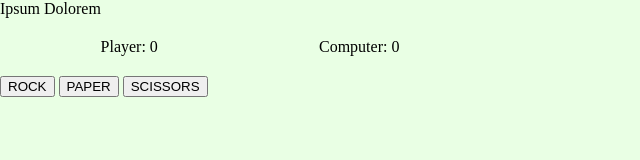
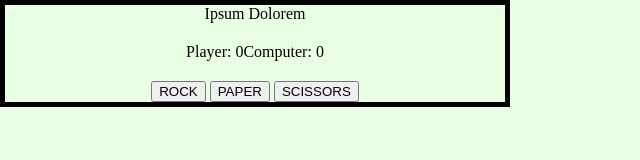
Before and after one commit to AlanEnar/rockpaperscissors, a plain HTML site: page index.html in a window 1280 px wide. Shown: the whole page, without its empty margins (0-640 px from the left). Drawn offline with Linux system fonts and the light colour scheme.

Commit message:
Edit CSS for <main> to make it easier to see what's happening

```diff
--- a/styles.css
+++ b/styles.css
@@ -7,7 +7,13 @@ body {
 }
 
 main {
-    width: 500px
+    width: 500px;
+    display: flex;
+    flex-direction: column;
+    align-items: center;
+    border-color: black;
+    border-width: 5px;
+    border-style: solid;
 }
 
 #results {
```
